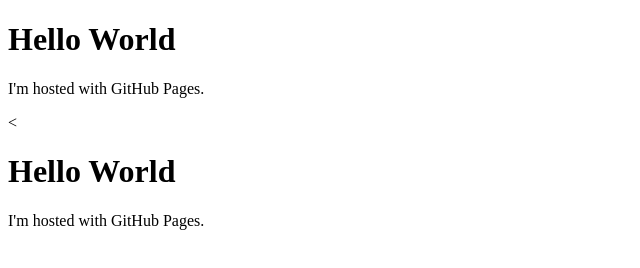
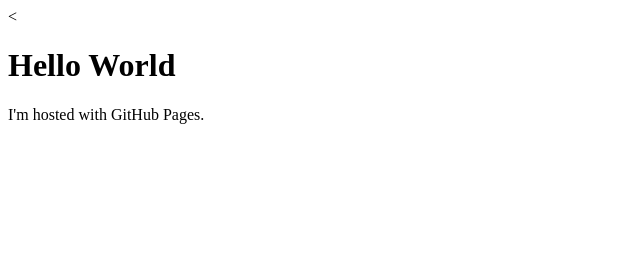
Before and after one commit to JoeSutherland/set08101, a plain HTML site: page Index.html in a window 1280 px wide. Shown: the whole page, without its empty margins (0-640 px from the left). Drawn offline with Linux system fonts and the light colour scheme.

Commit message:
Index html added

```diff
--- a/GitHub pages test.html
+++ b/Index.html
@@ -1,9 +1,3 @@
-<!DOCTYPE html>
-<html>
-<body>
-<h1>Hello World</h1>
-<p>I'm hosted with GitHub Pages.</p>
-</body>
 <<!DOCTYPE html>
 <html>
 <body>
```
